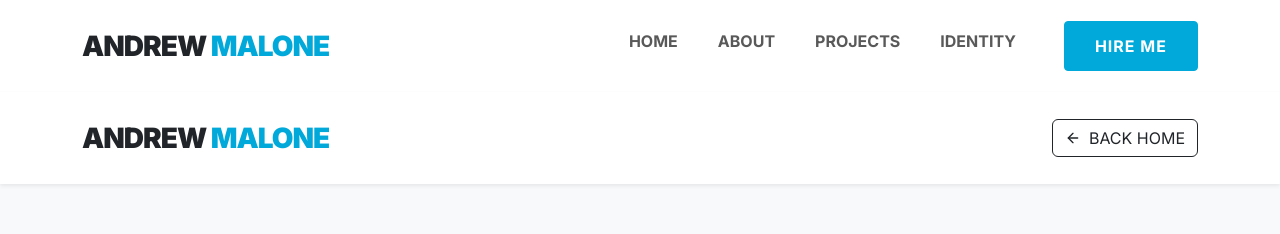
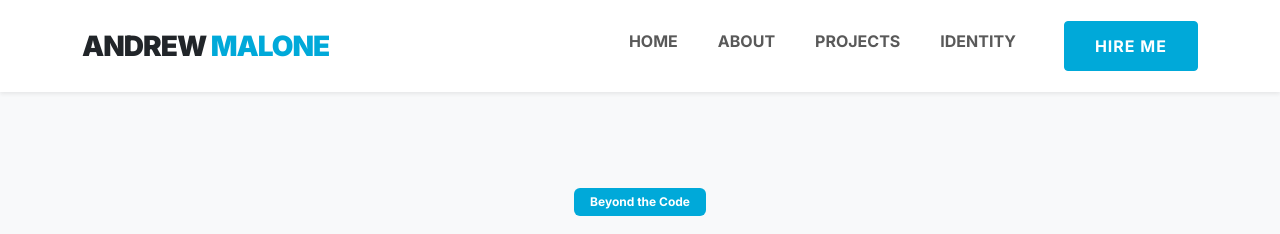
Before and after one commit to mandrew434/personal-website, a Next.js app: page /identity in a window 1280 px wide. Shown: the top 234 px of the page. Built offline with nearby package versions, Linux system fonts and the light colour scheme.

Commit message:
UI Fix: Cleaned up redundant nav tags

```diff
--- a/src/app/identity/page.tsx
+++ b/src/app/identity/page.tsx
@@ -32,16 +32,7 @@ export default function Identity() {
 
   return (
     <div className="wrapper bg-light min-vh-100">
-      <nav className="navbar navbar-expand-lg navbar-light bg-white sticky-top shadow-sm">
-        <div className="container">
-          <Link href="/" className="navbar-brand text-dark fs-3">
-            ANDREW <span className="text-primary-custom">MALONE</span>
-          </Link>
-          <Link href="/" className="btn btn-outline-dark d-flex align-items-center gap-2">
-            <ArrowLeft size={16} /> BACK HOME
-          </Link>
-        </div>
-      </nav>
+
 
       <section className="py-5">
         <div className="container py-5">
```
Also changed, not shown: src/app/about/page.tsx (+1 -10 lines), src/app/projects/page.tsx (+1 -10 lines).
